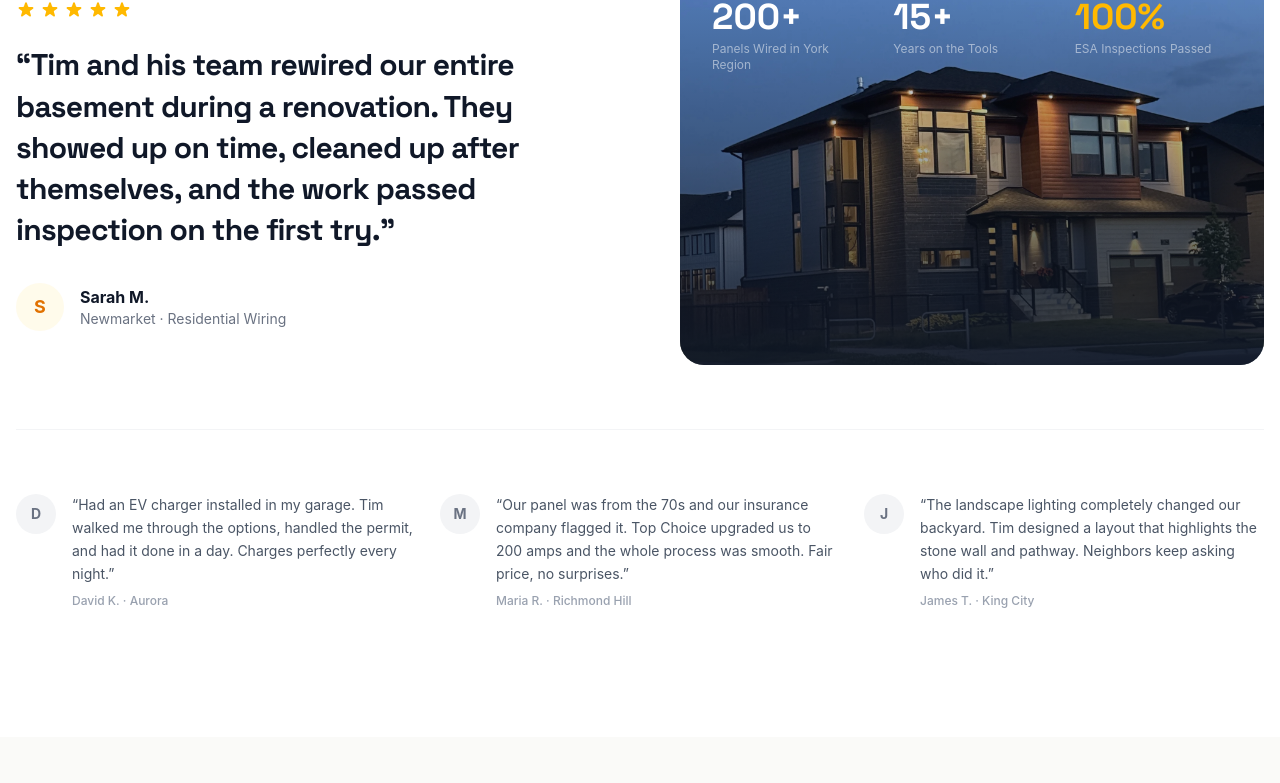
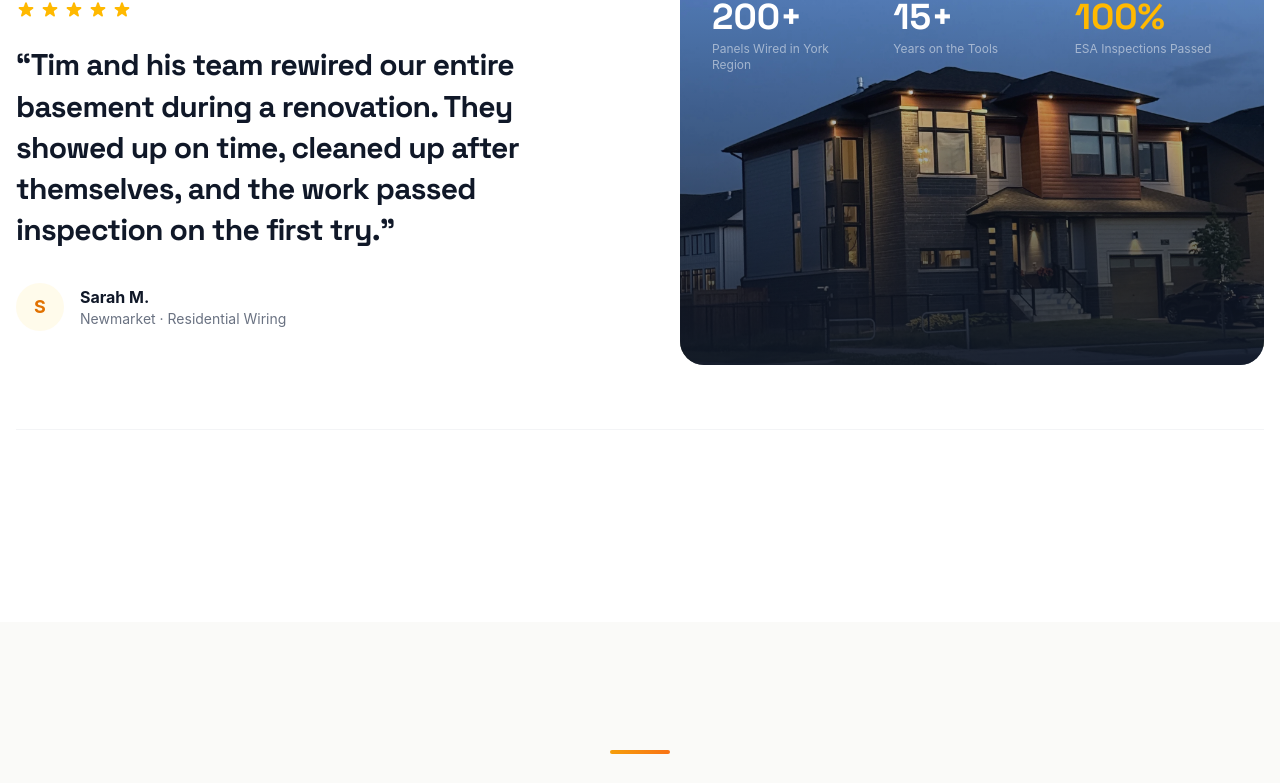
Before and after one commit to staybookt/tce-website, a Next.js app: page / in a window 1280 px wide. Shown: the part 3452-4235 px from the top of the page. Built offline with nearby package versions, Linux system fonts and the light colour scheme.

Commit message:
Wave 1A: kill fake reviews + credibility fixes

```diff
--- a/src/data/client.ts
+++ b/src/data/client.ts
@@ -67,7 +67,7 @@ export const client = {
       name: "Knob & Tube Removal",
       shortDescription: "Safe removal of outdated knob-and-tube wiring to protect your home and family.",
       icon: "ShieldCheck",
-      image: "https://images.pexels.com/photos/5691590/pexels-photo-5691590.jpeg?auto=compress&cs=tinysrgb&w=800",
+      image: "/images/work/IMG_5017.webp",
       keywords: ["knob and tube removal Newmarket", "knob and tube rewiring York Region", "old wiring replacement"],
     },
     {
@@ -75,7 +75,7 @@ export const client = {
       name: "Residential Wiring",
       shortDescription: "Complete residential electrical wiring for renovations and new builds.",
       icon: "Home",
-      image: "https://images.pexels.com/photos/27928762/pexels-photo-27928762.jpeg?auto=compress&cs=tinysrgb&w=800",
+      image: "/images/work/IMG_1140.webp",
       keywords: ["residential electrician Newmarket", "house wiring York Region", "electrical wiring renovation"],
     },
     {
@@ -228,44 +228,16 @@ export const client = {
     },
   ],
 
-  // Reviews (placeholder — will pull from Google once GBP is set up)
-  reviews: [
-    {
-      name: "Sarah M.",
-      location: "Newmarket",
-      rating: 5,
-      text: "Tim and his team rewired our entire basement during a renovation. They showed up on time, cleaned up after themselves, and the work passed inspection on the first try. We've used them three times now.",
-      service: "Residential Wiring",
-    },
-    {
-      name: "David K.",
-      location: "Aurora",
-      rating: 5,
-      text: "Had an EV charger installed in my garage. Tim walked me through the options, handled the permit, and had it done in a day. Charges perfectly every night.",
-      service: "EV Charger Installation",
-    },
-    {
-      name: "Maria R.",
-      location: "Richmond Hill",
-      rating: 5,
-      text: "Our panel was from the 70s and our insurance company flagged it. Top Choice upgraded us to 200 amps and the whole process was smooth. Fair price, no surprises.",
-      service: "Panel Upgrades",
-    },
-    {
-      name: "James T.",
-      location: "King City",
-      rating: 5,
-      text: "The landscape lighting completely changed our backyard. Tim designed a layout that highlights the stone wall and pathway. Neighbors keep asking who did it.",
-      service: "Landscape Lighting",
-    },
-    {
-      name: "Linda P.",
-      location: "East Gwillimbury",
-      rating: 5,
-      text: "Had knob and tube wiring throughout our 1920s farmhouse. Tim removed all of it and rewired the house. It was a big job but they kept us informed every step of the way.",
-      service: "Knob & Tube Removal",
-    },
-  ],
+  // Reviews are pulled from Google Business Profile once it's live.
+  // No placeholder reviews are displayed — the homepage shows a
+  // "references available on request" block until real reviews exist.
+  reviews: [] as Array<{
+    name: string;
+    location: string;
+    rating: number;
+    text: string;
+    service: string;
+  }>,
 
   // Payment
   paymentMethods: ["Cash", "Cheque", "Interac e-Transfer", "Credit Card"],
@@ -294,9 +266,15 @@ export const client = {
     instagram: null as string | null,
     google: null as string | null,
   },
-} as const;
+};
 
 export type Client = typeof client;
 export type Service = (typeof client.services)[number];
 export type Area = (typeof client.areas)[number] & { description?: string; topServices?: string[] };
-export type Review = (typeof client.reviews)[number];
+export type Review = {
+  name: string;
+  location: string;
+  rating: number;
+  text: string;
+  service: string;
+};
```
